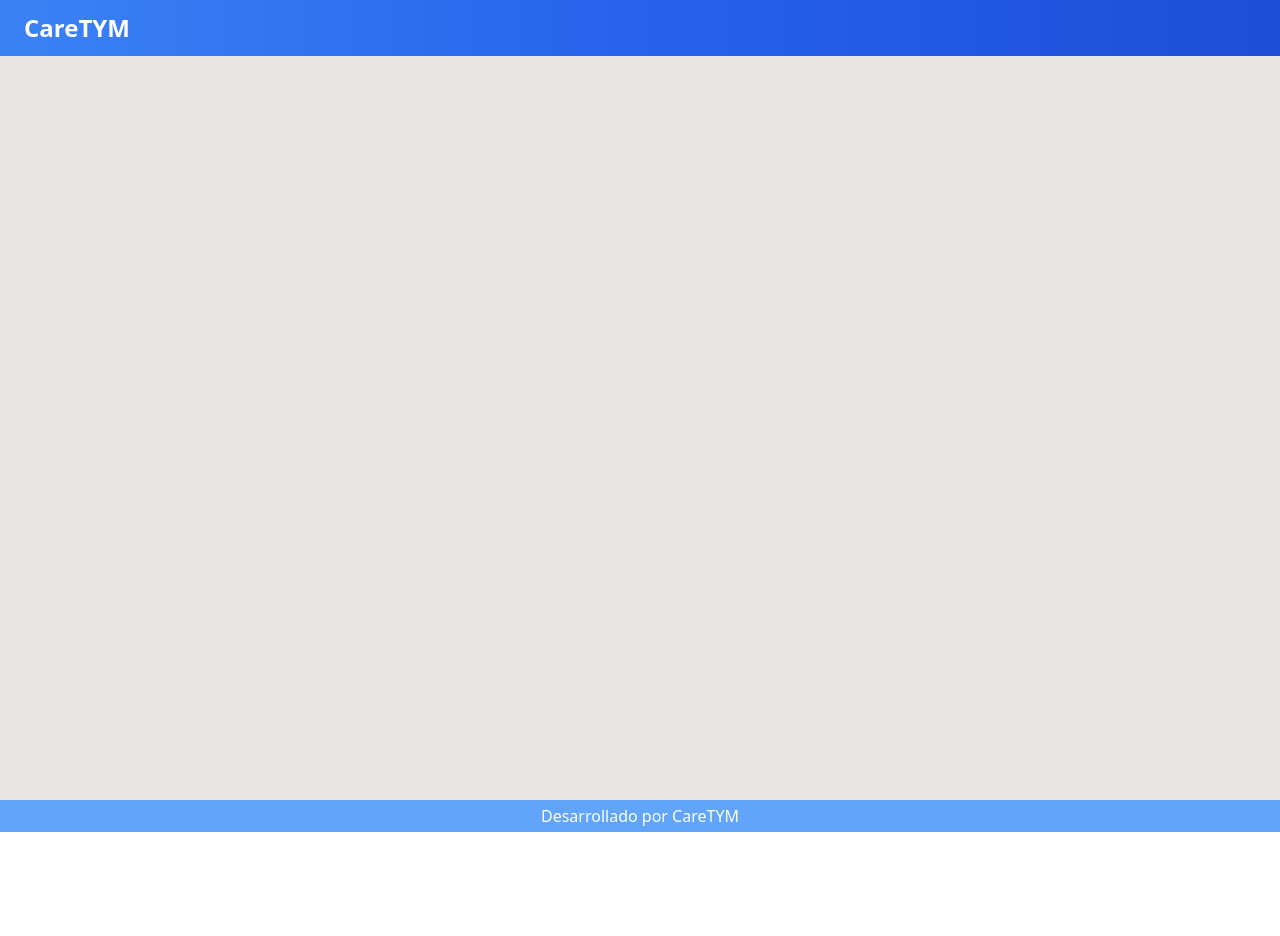
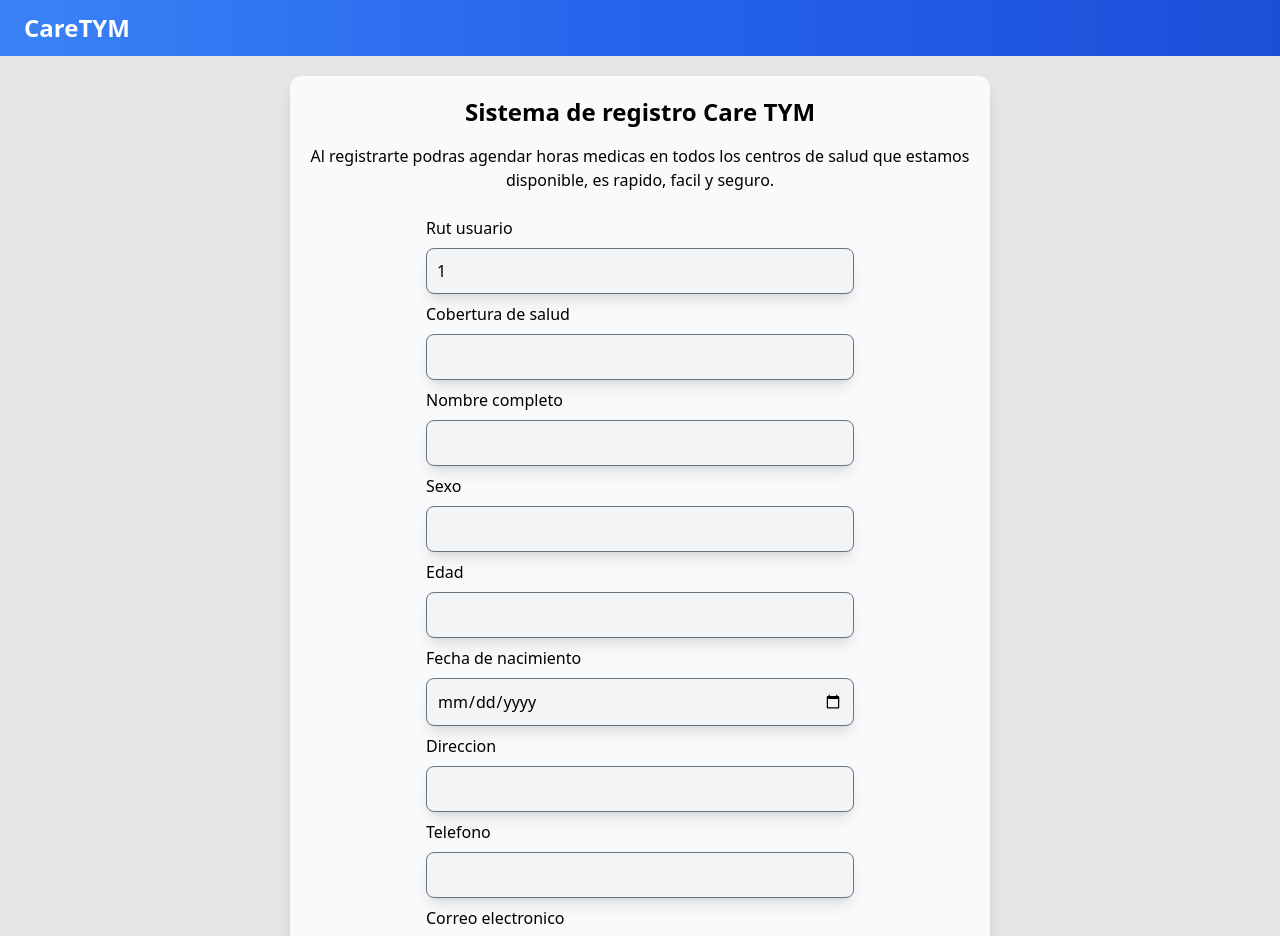
Before and after one commit to Gasthorrr/Backend-Care-TYM, a React (Create React App) app in the folder frontend-care-tym/: page /register/1 in a window 1280 px wide. Shown: the top 936 px of the page. Before the commit the page ends 832 px from the top, so only its background shows below. Built offline with nearby package versions, Linux system fonts and the light colour scheme.

Commit message:
Register pacient Front

```diff
--- a/frontend-care-tym/src/App.js
+++ b/frontend-care-tym/src/App.js
@@ -18,6 +18,7 @@ import Medic from "./Views/Center/Medic";
 import Specialty from "./Views/Center/Specialty";
 import Coordinator from "./Views/Center/Coordinator";
 import Schedule from "./Page/Schedule";
+import Register from "./Views/Schedule/Register";
 
 export default function App() {
     return (
@@ -49,6 +50,7 @@ export default function App() {
                         </Route>
 
                         <Route path="/:center" element={<Schedule/>}/>
+                        <Route path="/register/:rut" element={<Register/>}/>
 
 
                         <Route path="/recovery" element={<Login />} />
--- a/frontend-care-tym/src/Component/Bottons/BottonsCreate.js
+++ b/frontend-care-tym/src/Component/Bottons/BottonsCreate.js
@@ -19,7 +19,7 @@ export default function BottonsCreate(props) {
     }
 
     return (
-        <button disabled={loading} onClick={handleSubmit} className="p-2 my-2 bg-green-400 rounded-lg shadow-lg font-semibold text-lg hover:shadow-sm">
+        <button disabled={loading} onClick={handleSubmit} className="p-2 my-2 bg-green-400 rounded-lg shadow-lg font-semibold text-lg hover:shadow-sm w-full">
             {
                 loading ?
                     <div className="flex flex-row text-center justify-center ">
--- a/frontend-care-tym/src/Page/Schedule.js
+++ b/frontend-care-tym/src/Page/Schedule.js
@@ -1,9 +1,11 @@
 import { useState } from "react"
-import { useParams } from "react-router-dom"
+import { useNavigate, useParams } from "react-router-dom"
 
 export default function Schedule() {
 
     const { center } = useParams()
+
+    const history = useNavigate()
 
     const [rut, setRut] = useState("")
     const [password, setPassword] = useState("")
@@ -19,7 +21,7 @@ export default function Schedule() {
             document.getElementById("button").onclick = handleValidation
             document.getElementById("button").innerText = "Iniciar sesion"
         } else {
-            //history... pag distinta y se ingresa los datos
+             history("/register/"+rut)
         }
     }
 
--- /dev/null
+++ b/frontend-care-tym/src/Views/Schedule/Register.js
@@ -0,0 +1,60 @@
+import { useState } from "react"
+import { useParams } from "react-router-dom"
+import BottonsCreate from "../../Component/Bottons/BottonsCreate"
+
+export default function Register() {
+
+    const { rut } = useParams()
+
+    const [healthCoverage, setHealthCoverage] = useState()
+    const [name, setName] = useState()
+    const [sex, setSex] = useState()
+    const [age, setAge] = useState()
+    const [date, setDate] = useState()
+    const [address, setAddress] = useState()
+    const [cellphone, setCellphone] = useState()
+    const [email, setEmail] = useState()
+
+
+    return (
+        <div className=" flex justify-center">
+            <div className="my-5 sm:mx-4 sm:w-[700px] py-5 px-2 bg-slate-50 rounded-xl shadow-lg flex flex-col justify-center">
+                <h1 className="font-semibold text-2xl text-center">Sistema de registro Care TYM</h1>
+                <h1 className="font-base text-md text-center my-4">Al registrarte podras agendar horas medicas en todos los centros de salud que estamos disponible, es rapido, facil y seguro.</h1>
+
+                <form className="sm:mx-32">
+                    <label className="my-2 block font-medium">Rut usuario</label>
+                    <input disabled className="bg-gray-100 border border-gray-500 rounded-lg shadow-lg block w-full p-2.5" value={rut}/>
+
+                    <label className="my-2 block font-medium">Cobertura de salud</label>
+                    <input className="bg-gray-100 border border-gray-500 rounded-lg shadow-lg block w-full p-2.5" value={healthCoverage} onChange={(e)=> setHealthCoverage(e.target.value)}/>
+
+                    <label className="my-2 block font-medium">Nombre completo</label>
+                    <input className="bg-gray-100 border border-gray-500 rounded-lg shadow-lg block w-full p-2.5" value={name} onChange={(e)=> setName(e.target.value)}/>
+
+                    <label className="my-2 block font-medium">Sexo</label>
+                    <input className="bg-gray-100 border border-gray-500 rounded-lg shadow-lg block w-full p-2.5" value={sex} onChange={(e)=> setSex(e.target.value)}/>
+
+                    <label className="my-2 block font-medium">Edad</label>
+                    <input type="number" className="bg-gray-100 border border-gray-500 rounded-lg shadow-lg block w-full p-2.5" value={age} onChange={(e)=> setAge(e.target.value)}/>
+
+                    <label className="my-2 block font-medium">Fecha de nacimiento</label>
+                    <input type="date" className="bg-gray-100 border border-gray-500 rounded-lg shadow-lg block w-full p-2.5" value={date} onChange={(e)=> setDate(e.target.value)}/>
+
+                    <label className="my-2 block font-medium">Direccion </label>
+                    <input className="bg-gray-100 border border-gray-500 rounded-lg shadow-lg block w-full p-2.5" value={address} onChange={(e)=> setAddress(e.target.value)}/>
+
+                    <label className="my-2 block font-medium">Telefono</label>
+                    <input className="bg-gray-100 border border-gray-500 rounded-lg shadow-lg block w-full p-2.5" value={cellphone} onChange={(e)=> setCellphone(e.target.value)}/>
+
+                    <label className="my-2 block font-medium">Correo electronico</label>
+                    <input className="bg-gray-100 border border-gray-500 rounded-lg shadow-lg block w-full p-2.5 mb-3" value={email} onChange={(e)=> setEmail(e.target.value)}/>
+
+                    <BottonsCreate text={"Registrarse"} load={"Registrando..."}/>
+                </form>
+
+            </div>
+
+        </div>
+    )
+}
```
